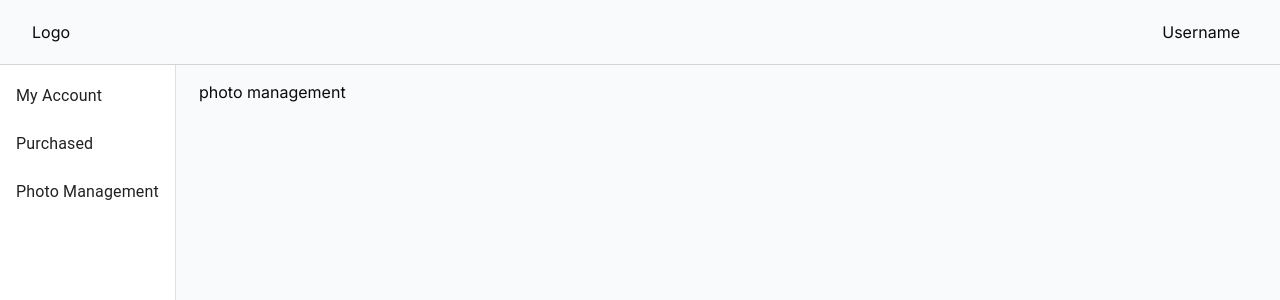
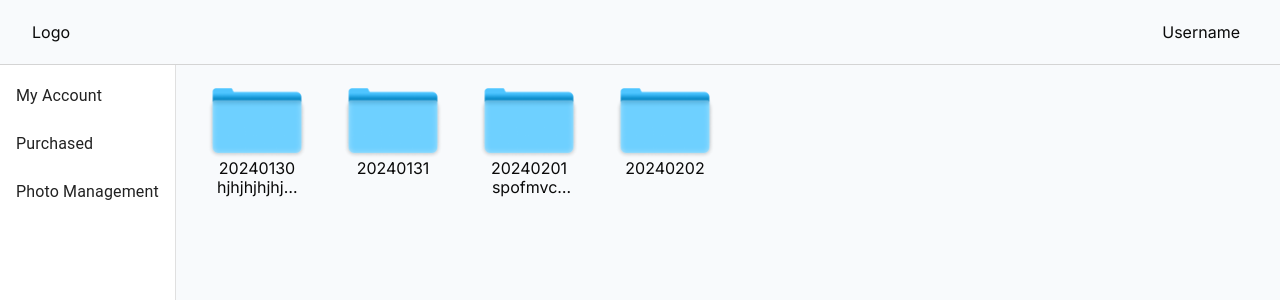
Before and after one commit to spchung/publicsurf_ui, a Next.js app: page /user/photo-management in a window 1280 px wide. Shown: the top 300 px of the page. Built offline with nearby package versions, Linux system fonts and the light colour scheme.

Commit message:
add folder page

```diff
--- a/app/user/photo-management/page.tsx
+++ b/app/user/photo-management/page.tsx
@@ -1,3 +1,24 @@
+'use client';
+import Folders from '@/components/Folders';
+const folders = [
+  {
+    id: 1,
+    name: '20240130hjhjhjhjhjhjhjhjhjhjhjhj',
+  },
+  {
+    id: 2,
+    name: '20240131',
+  },
+  {
+    id: 3,
+    name: '20240201spofmvckwscdmoaskdmv',
+  },
+  {
+    id: 4,
+    name: '20240202',
+  },
+];
+
 export default function PhotoManagement() {
-  return <div>photo management</div>;
+  return <Folders items={folders}></Folders>;
 }
--- /dev/null
+++ b/components/Folders/Folder/Folder.module.scss
@@ -0,0 +1,9 @@
+.folderFooter {
+  display: -webkit-box;
+  -webkit-box-orient: vertical;
+  -webkit-line-clamp: 2;
+  text-overflow: ellipsis;
+  line-height: 1.2rem;
+  word-break: break-all;
+  @apply overflow-hidden px-2 text-center;
+}
--- /dev/null
+++ b/components/Folders/Folder/index.tsx
@@ -0,0 +1,17 @@
+import Link from 'next/link';
+import ImageListItem from '@mui/material/ImageListItem';
+import ImageListItemBar from '@mui/material/ImageListItemBar';
+import { FolderListItem } from '../types';
+import style from './Folder.module.scss';
+
+export default function Folder({ id, name }: FolderListItem) {
+  return (
+    <Link href={`/user/photo-management/folder/${id}/photo`}>
+      <ImageListItem>
+        <img src={'/folder.png'} alt="folder" />
+      </ImageListItem>
+      {/* <ImageListItemBar position="below" title={name} className={style.folderFooter} /> */}
+      <div className={style.folderFooter}>{name}</div>
+    </Link>
+  );
+}
--- /dev/null
+++ b/components/Folders/FolderList/index.tsx
@@ -0,0 +1,21 @@
+import ImageList from '@mui/material/ImageList';
+import Folder from '../Folder';
+import { FolderList as IFolderListItem } from '../types';
+
+export default function FolderList({ items }: IFolderListItem) {
+  return (
+    <ImageList
+      gap={36}
+      sx={{
+        mt: 0,
+        px: 1,
+        pt: 1,
+        gridTemplateColumns: 'repeat(auto-fill, 100px) !important',
+      }}
+    >
+      {items.map((folder) => (
+        <Folder key={folder.id} {...folder}></Folder>
+      ))}
+    </ImageList>
+  );
+}
--- /dev/null
+++ b/components/Folders/index.tsx
@@ -0,0 +1,19 @@
+import { useState } from 'react';
+import FolderList from './FolderList';
+import Box from '@mui/material/Box';
+import CircularProgress from '@mui/material/CircularProgress';
+import { FolderList as IFolderListItem } from './types';
+
+export default function Folders({ items }: IFolderListItem) {
+  const [loading, setLoading] = useState(false);
+  return (
+    <>
+      <FolderList items={items} />
+      {loading && (
+        <Box sx={{ display: 'flex', justifyContent: 'center' }}>
+          <CircularProgress />
+        </Box>
+      )}
+    </>
+  );
+}
--- /dev/null
+++ b/components/Folders/types.tsx
@@ -0,0 +1,8 @@
+export interface FolderListItem {
+  id: number;
+  name: string;
+}
+
+export interface FolderList {
+  items: FolderListItem[];
+}
```
Also changed, not shown: public/folder.png (added).
